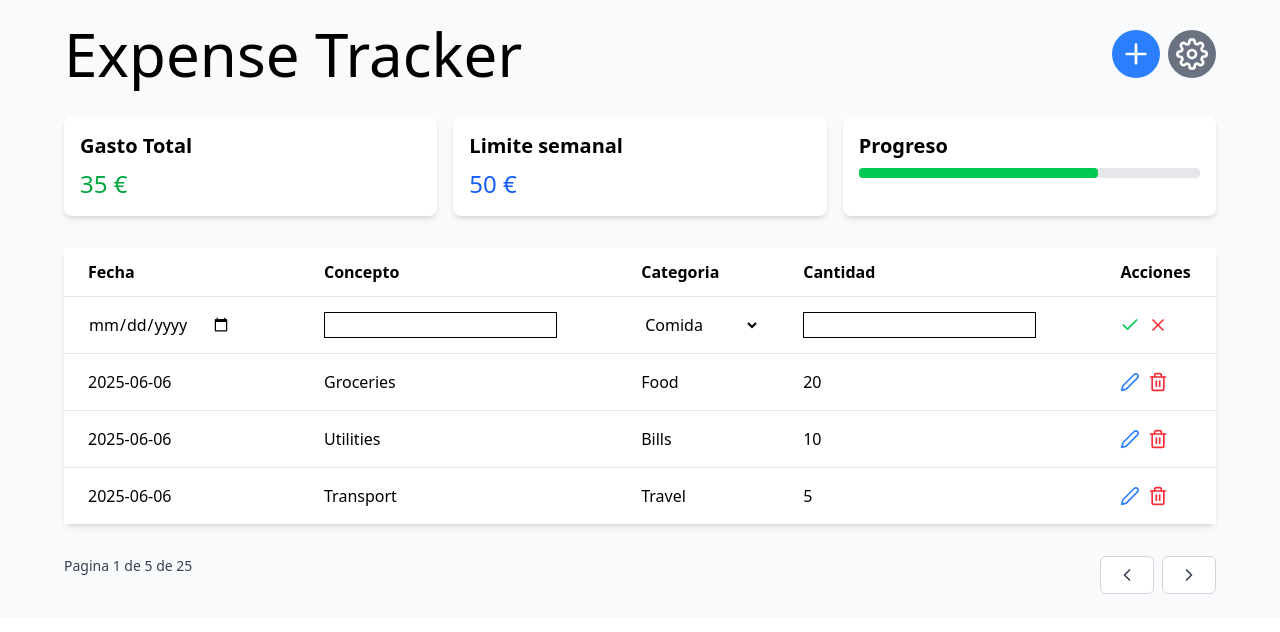
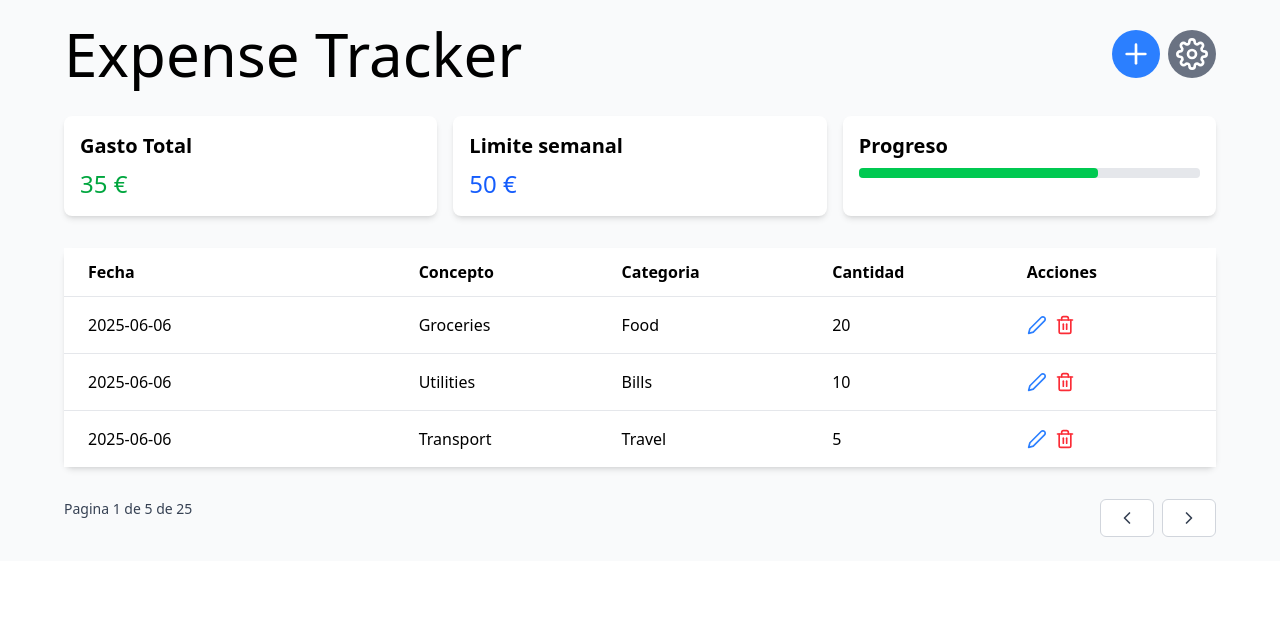
Before and after one commit to anavarro81/Weekly-Expense-Tracker, a React (Vite) app: page / in a window 1280 px wide. Shown: the top 632 px of the page. Built offline with nearby package versions, Linux system fonts and the light colour scheme.

Commit message:
feat: Convert amount value to number on expense edit

```diff
--- a/src/pages/ExpenseTrackerPage.jsx
+++ b/src/pages/ExpenseTrackerPage.jsx
@@ -8,7 +8,7 @@ const ExpenseTrackerPage = () => {
 
   const [editExpenseId, setEditExpenseId] = useState(null);
 
-  const [newExpenseRow, setnewExpenseRow] = useState(true)
+  const [newExpenseRow, setnewExpenseRow] = useState(false)
 
   const [newExpesense, setNewExpense] = useState({
     id: 0, date: "", concept: "", category: "", amount: 0
@@ -49,9 +49,11 @@ const ExpenseTrackerPage = () => {
   const editExpendeData = (e) => {
     const { name, value } = e.target;
 
+    const newValue = name == "amount" ? parseFloat(value) : value
+
     setExpenses(expenses.map(expense =>
       expense.id === editExpenseId
-      ? {...expense, [name]: value}
+      ? {...expense, [name]: newValue}
       : expense
     ))
   }
```
